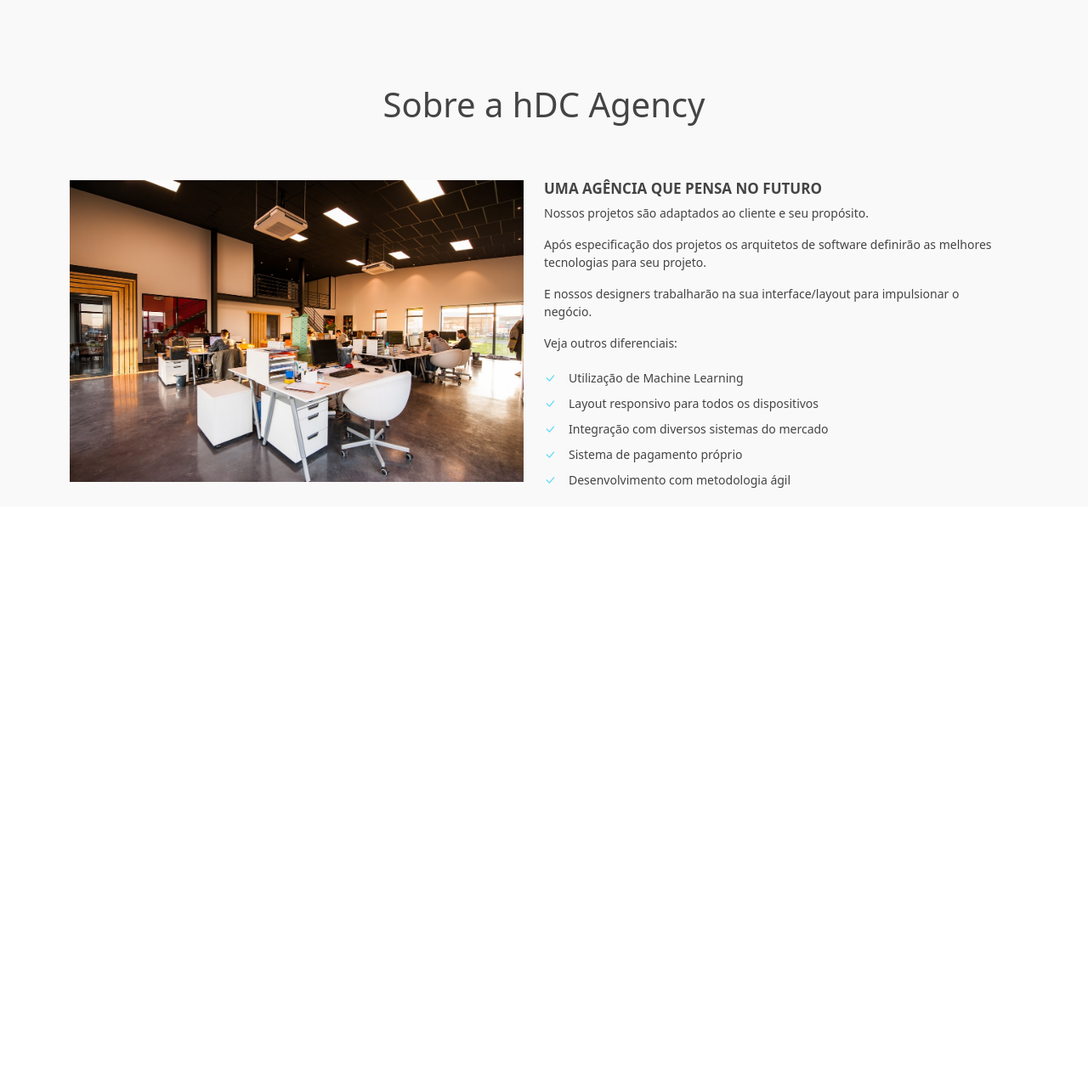
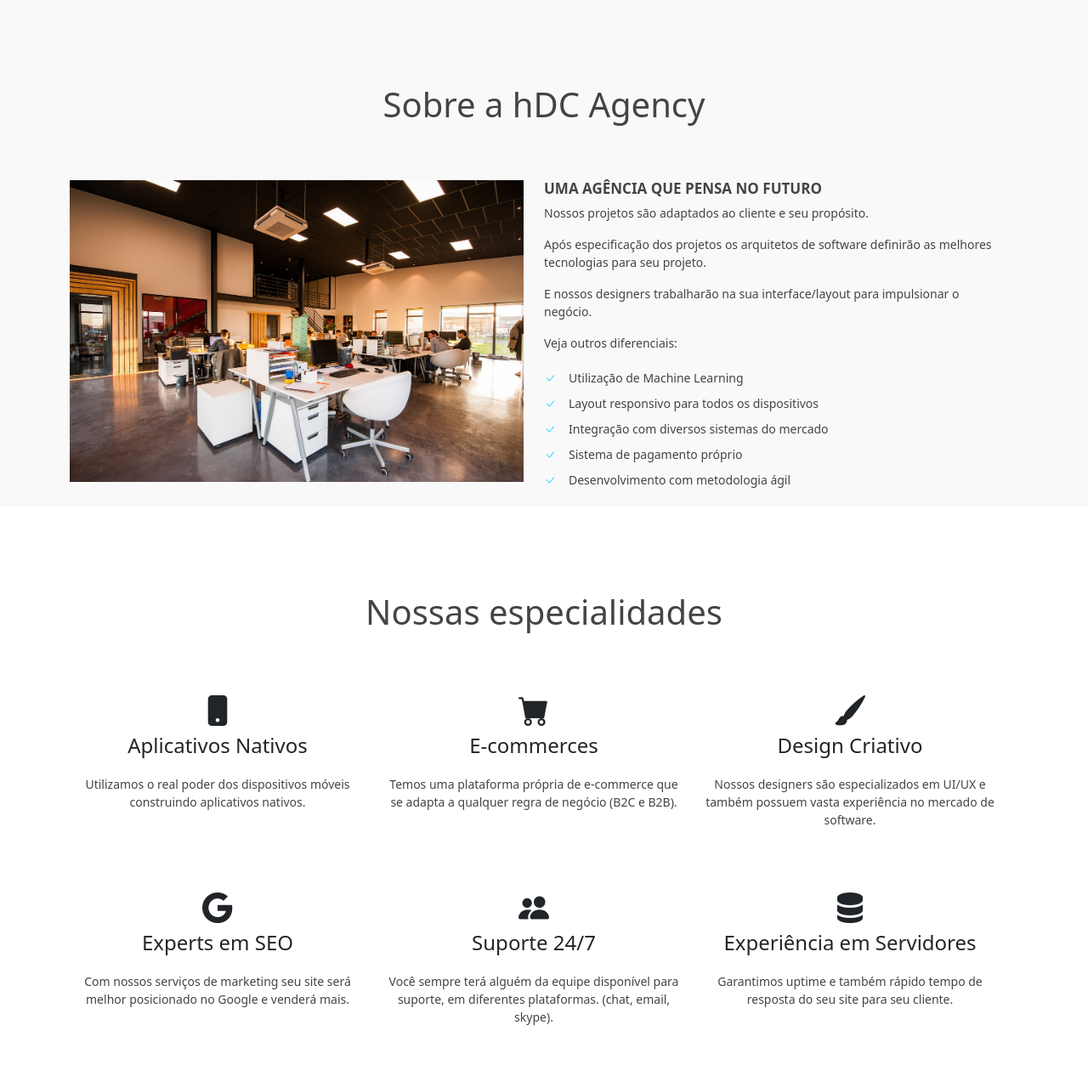
Before and after one commit to MoreiraAlex/Agencia-Ficticia, a Django app: page / in a window 1280 px wide. Shown: the part 801-2074 px from the top of the page at 85% size. Before the commit the page ends 1375 px from the top, so only its background shows below. Run offline with Django 3.2, Linux system fonts and the light colour scheme; some libraries are stand-ins or nearby versions.

Commit message:
Services

```diff
--- a/static/css/style.css
+++ b/static/css/style.css
@@ -104,19 +104,19 @@ header, .navbar {
 /* About */
 
 #about-area{
-    padding-top: 100px;
     background-color: #f9f9f9;
 }
 
 .main-title {
     color: #444;
+    padding-top: 100px;
     margin-bottom: 65px;
     font-size: 40px;
     text-align: center;
 }
 
 .main-title::after {
-    content: "1";
+    content: "";
     border-top: 2px solid #333;
     width: 15%;
     position: absolute;
@@ -144,3 +144,27 @@ header, .navbar {
     color: #65DAF9;
     margin-right: 15px;
 }
+
+/* Services */
+
+.services-box {
+    text-align: center;
+    margin-bottom: 50px;
+}
+
+.services-box i, .services-box h4 {
+    transition: 0.5s;
+    margin-bottom: 20px;
+}
+
+.services-box i {
+    font-size: 36px;
+}
+
+.services-box h4 {
+    font-size: 24px;
+}
+
+.services-box:hover {
+    color: #65DAF9;
+}
--- a/templates/index.html
+++ b/templates/index.html
@@ -31,16 +31,16 @@
                             <a href="#about-area" class="nav-item nav-link" id="about">A agência</a>
                         </li>
                         <li class="nav-item-list">
-                            <a href="#" class="nav-item nav-link" id="services">Serviços</a>
+                            <a href="#services-area" class="nav-item nav-link" id="services">Serviços</a>
                         </li>
                         <li class="nav-item-list">
-                            <a href="#" class="nav-item nav-link" id="team">Time</a>
+                            <a href="#team-area" class="nav-item nav-link" id="team">Time</a>
                         </li>
                         <li class="nav-item-list">
-                            <a href="#" class="nav-item nav-link" id="portifolio">Projetos</a>
+                            <a href="#projects-area" class="nav-item nav-link" id="portifolio">Projetos</a>
                         </li>
                         <li class="nav-item-list">
-                            <a href="#" class="nav-item nav-link" id="contact">Contato</a>
+                            <a href="#contact-area" class="nav-item nav-link" id="contact">Contato</a>
                         </li>
                     </ul>
                 </div>
@@ -118,6 +118,61 @@
                     </div>
                 </div>
             </div>
+            <div id="services-area">
+                <div class="container">
+                    <div class="row">
+                        <div class="col-12">
+                            <h3 class="main-title">Nossas especialidades</h3>
+                        </div>
+                        <div class="row">
+                            <div class="col-md-4 services-box">
+                                <i class="bi bi-phone-fill"></i>
+                                <h4>Aplicativos Nativos</h4>
+                                <p>Utilizamos o real poder dos dispositivos móveis construindo aplicativos nativos.</p>
+                            </div>
+                            <div class="col-md-4 services-box">
+                                <i class="bi bi-cart-fill"></i>
+                                <h4>E-commerces</h4>
+                                <p>Temos uma plataforma própria de e-commerce que se adapta a qualquer regra de negócio (B2C e B2B).</p>
+                            </div>
+                            <div class="col-md-4 services-box">
+                                <i class="bi bi-brush-fill"></i>
+                                <h4>Design Criativo</h4>
+                                <p>Nossos designers são especializados em UI/UX e também possuem vasta experiência no mercado de software.</p>
+                            </div>
+                        </div>
+                        <div class="row">
+                            <div class="col-md-4 services-box">
+                                <i class="bi bi-google"></i>
+                                <h4>Experts em SEO</h4>
+                                <p>Com nossos serviços de marketing seu site será melhor posicionado no Google e venderá mais.</p>
+                            </div>
+                            <div class="col-md-4 services-box">
+                                <i class="bi bi-people-fill"></i>
+                                <h4>Suporte 24/7</h4>
+                                <p>Você sempre terá alguém da equipe disponível para suporte, em diferentes plataformas. (chat, email, skype).</p>
+                            </div>
+                            <div class="col-md-4 services-box">
+                                <i class="bi bi-server"></i>
+                                <h4>Experiência em Servidores</h4>
+                                <p>Garantimos uptime e também rápido tempo de resposta do seu site para seu cliente.</p>
+                            </div>
+                        </div>
+                    </div>
+                </div>
+            </div>
+            <div id="team-area">
+                <div class="container">
+                </div>
+            </div>
+            <div id="projects-area">
+                <div class="container">
+                </div>
+            </div>
+            <div id="contact-area">
+                <div class="container">
+                </div>
+            </div>
         </div>
     </main>
     <script src="{% static 'js/scripts.js' %}"></script>
```
